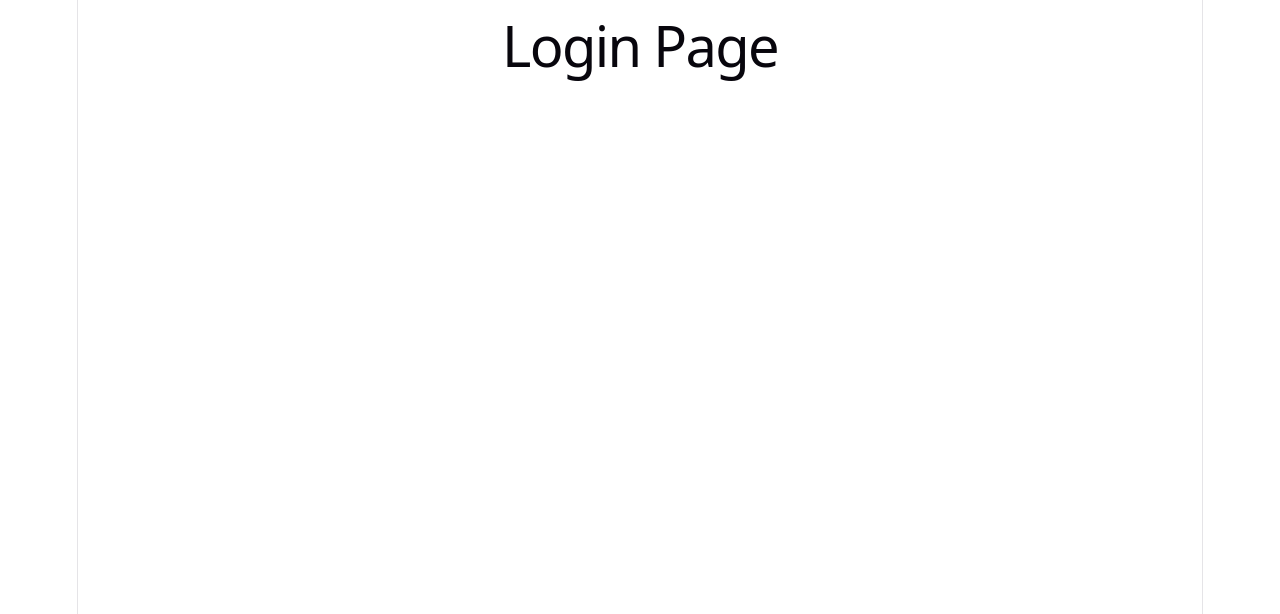
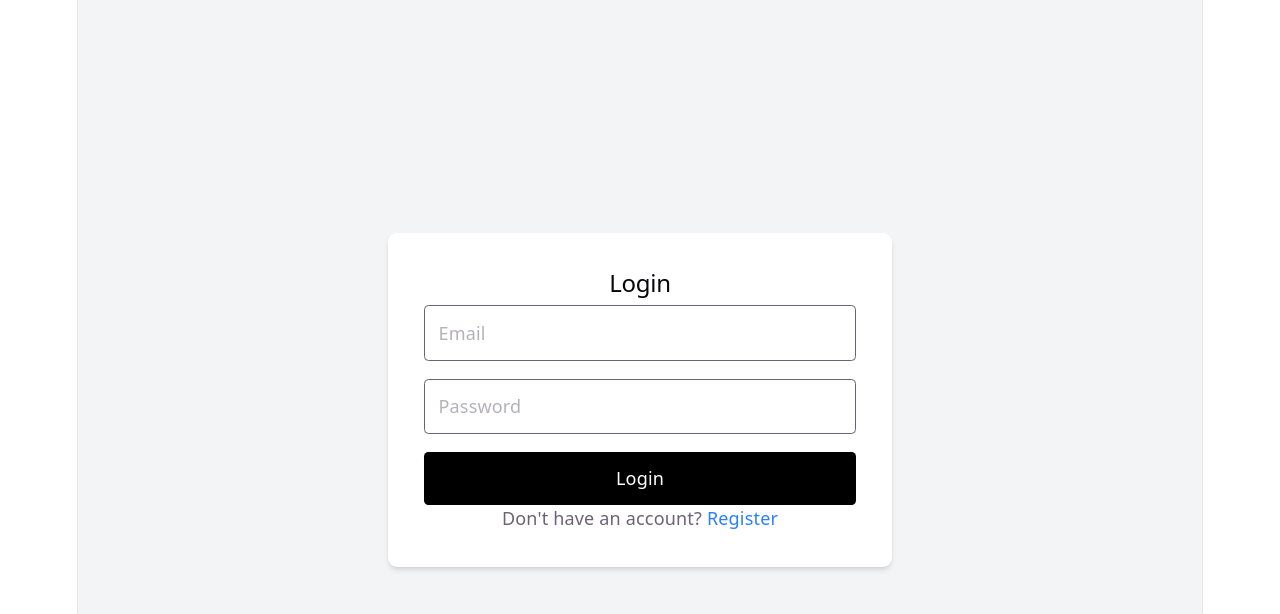
Before and after one commit to HardikJangra/task-manager-mern, a React app in the folder frontend/: page / in a window 1280 px wide. Shown: the top 614 px of the page. Built offline with nearby package versions, Linux system fonts and the light colour scheme; the HTML template or start-up script is replaced by a standard one.

Commit message:
Implement login functionality and token storage

```diff
--- a/frontend/src/pages/Login.jsx
+++ b/frontend/src/pages/Login.jsx
@@ -1,6 +1,111 @@
+import { useState } from "react";
+import { Link, useNavigate } from "react-router-dom";
+import api from "../services/api";
+
 function Login() {
+  const navigate = useNavigate();
+
+  const [formData, setFormData] = useState({
+    email: "",
+    password: "",
+  });
+
+  const [loading, setLoading] = useState(false);
+
+  const handleChange = (e) => {
+    setFormData({
+      ...formData,
+      [e.target.name]: e.target.value,
+    });
+  };
+
+  const handleSubmit = async (e) => {
+    e.preventDefault();
+
+    try {
+      setLoading(true);
+
+      const res = await api.post(
+        "/auth/login",
+        formData
+      );
+
+      localStorage.setItem(
+        "token",
+        res.data.token
+      );
+
+      localStorage.setItem(
+        "user",
+        JSON.stringify(res.data.user)
+      );
+
+      alert("Login Successful");
+
+      navigate("/dashboard");
+    } catch (error) {
+      alert(
+        error.response?.data?.message ||
+          "Login Failed"
+      );
+    } finally {
+      setLoading(false);
+    }
+  };
+
   return (
-    <h1>Login Page</h1>
+    <div className="min-h-screen flex items-center justify-center bg-gray-100">
+      <div className="bg-white p-8 rounded-lg shadow-md w-full max-w-md">
+
+        <h2 className="text-3xl font-bold text-center mb-6">
+          Login
+        </h2>
+
+        <form
+          onSubmit={handleSubmit}
+          className="space-y-4"
+        >
+          <input
+            type="email"
+            name="email"
+            placeholder="Email"
+            value={formData.email}
+            onChange={handleChange}
+            className="w-full border p-3 rounded"
+          />
+
+          <input
+            type="password"
+            name="password"
+            placeholder="Password"
+            value={formData.password}
+            onChange={handleChange}
+            className="w-full border p-3 rounded"
+          />
+
+          <button
+            type="submit"
+            disabled={loading}
+            className="w-full bg-black text-white p-3 rounded"
+          >
+            {loading
+              ? "Logging In..."
+              : "Login"}
+          </button>
+        </form>
+
+        <p className="text-center mt-4">
+          Don't have an account?{" "}
+          <Link
+            to="/register"
+            className="text-blue-500"
+          >
+            Register
+          </Link>
+        </p>
+
+      </div>
+    </div>
   );
 }
 
```
